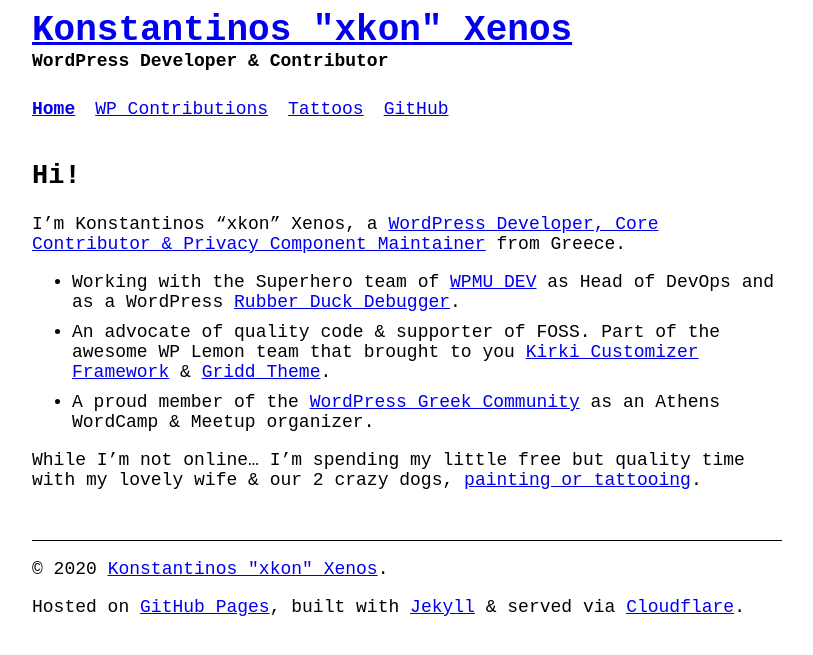
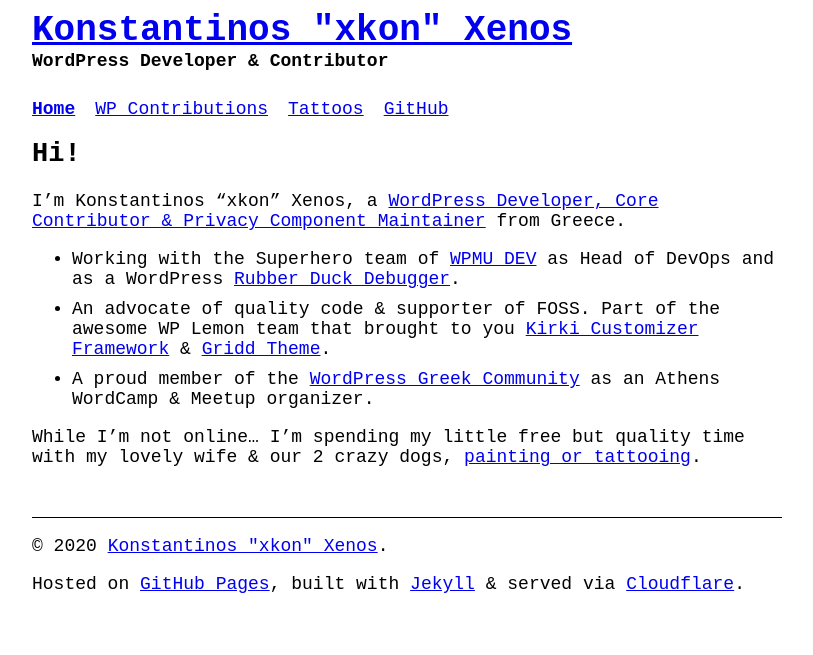
Before and after one commit to mrxkon/mrxkon.github.io, a Jekyll site: the page built from index.md, in a window 1280 px wide. Shown: the top 655 px of the page, without its empty margins (233-1046 px from the left). Built offline with Jekyll 4.4.1, drawn with Linux system fonts in a browser that asks for light colours.

Commit message:
Update header.html

```diff
--- a/_includes/header.html
+++ b/_includes/header.html
@@ -81,10 +81,10 @@
 				margin-bottom: unset;
 			}
 			main h2:first-child {
-				padding-top: 0;
+				margin-top: 0;
 			}
 			main p:last-child {
-				padding-bottom: 0;
+				margin-bottom: 0;
 			}
 			.site-title {
 				margin: 0;
```
